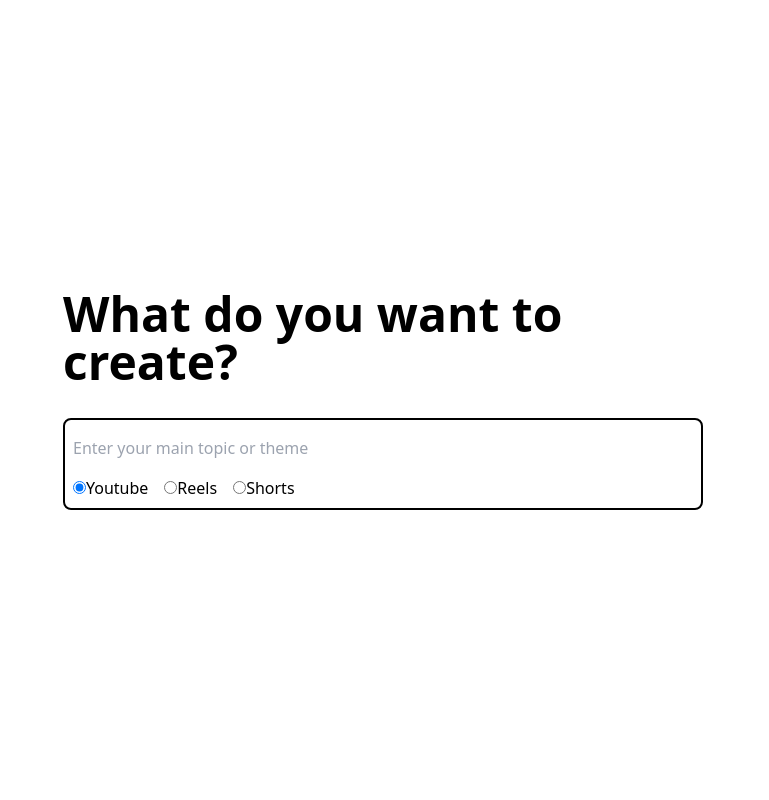
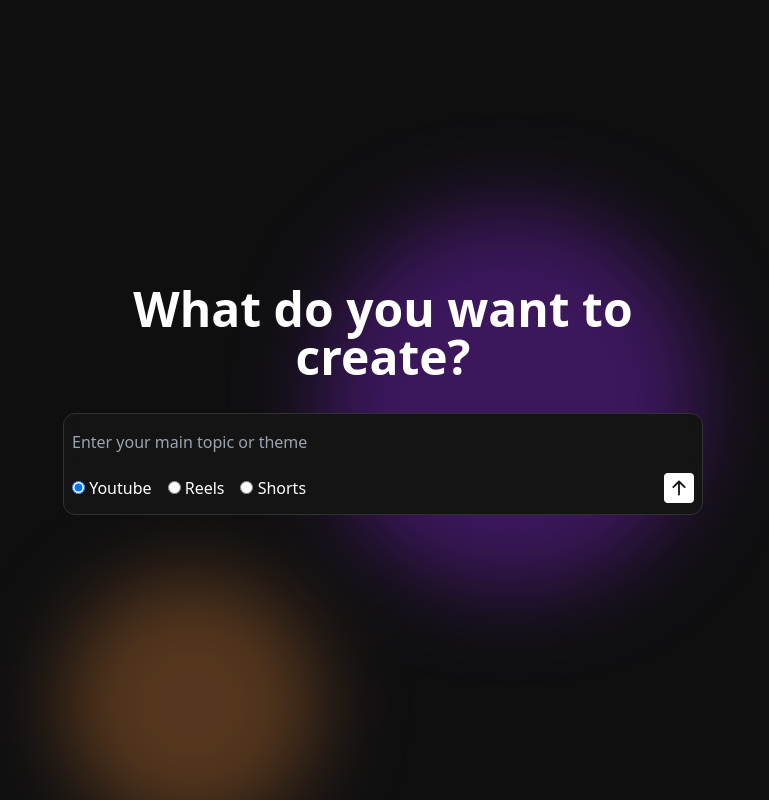
Before and after one commit to rishavd3v/vidcraft, a React (Vite) app in the folder frontend/: page / in a window 1280 px wide. Both pictures are taken after a click on the button "Start Generating". Shown: the whole page, without its empty margins (257-1026 px from the left). Built offline with nearby package versions, Linux system fonts and the light colour scheme.

Commit message:
added generate page

```diff
--- a/frontend/src/App.css
+++ b/frontend/src/App.css
@@ -0,0 +1,4 @@
+*{
+    padding: 0;
+    margin: 0;
+}
--- a/frontend/src/App.jsx
+++ b/frontend/src/App.jsx
@@ -1,7 +1,7 @@
 import { useState } from 'react'
 import './App.css'
-import LandingPage from './pages/landing'
-import Main from './pages/main'
+import LandingPage from './pages/landing/landing'
+import Main from './pages/main/generate'
 import {BrowserRouter as Router, Routes, Route} from 'react-router-dom'
 
 function App() {
--- a/frontend/src/components/ui/button.jsx
+++ b/frontend/src/components/ui/button.jsx
@@ -1,7 +1,7 @@
 export default function Button({className,text,onclick}){
     return (
         <>
-            <button className={`${className} bg-accent text-white font-medium py-2 px-4 rounded-md z-10`} onClick={onclick}>{text}</button>
+            <button className={`${className} font-medium py-2 px-4 rounded-md z-10`} onClick={onclick}>{text}</button>
         </>
     )
 }
--- /dev/null
+++ b/frontend/src/components/ui/inputBar.jsx
@@ -0,0 +1,45 @@
+import { useState } from "react";
+
+export default function Input() {
+  const [userInput, setUserInput] = useState("");
+  function handleUserInput(e) {
+    setUserInput(e.target.value);
+  }
+  function handleGenerate() {
+    //generate content here
+  }
+  return (
+    <div className="flex flex-col gap-2 border border-[#313131] bg-[#141415] p-2 rounded-xl w-full">
+      <input
+        className="w-full py-2 rounded-md outline-none bg-[#141415]"
+        type="text"
+        placeholder="Enter your main topic or theme"
+        onChange={handleUserInput}
+      />
+      <div className="flex items-center justify-between">
+        <div className="flex gap-4 items-center justify-center">
+          <div>
+            <input
+              type="radio"
+              name="content-type"
+              value="youtube"
+              defaultChecked
+            />{" "}
+            Youtube
+          </div>
+          <div>
+            <input type="radio" name="content-type" value="reels" /> Reels
+          </div>
+          <div>
+            <input type="radio" name="content-type" value="tiktok" /> Shorts
+          </div>
+        </div>
+        <div>
+          <button onClick={handleGenerate} disabled={!userInput}>
+            <i class={"bi bi-arrow-up-square-fill text-3xl"}></i>
+          </button>
+        </div>
+      </div>
+    </div>
+  );
+}
--- /dev/null
+++ b/frontend/src/pages/landing/landing.css
@@ -0,0 +1,10 @@
+.fade-in {
+  opacity: 0;
+  transform: translateY(20px);
+  transition: opacity 0.6s ease-out, transform 0.6s ease-out;
+}
+
+.fade-in.visible {
+  opacity: 1;
+  transform: translateY(0);
+}
--- a/frontend/src/pages/landing.jsx
+++ b/frontend/src/pages/landing/landing.jsx
@@ -1,13 +1,45 @@
 import { useNavigate } from "react-router-dom";
-import Button from "../components/ui/button";
-import Footer from "../components/ui/footer";
-import Navbar from "../components/ui/navbar";
+import Button from "../../components/ui/button";
+import Footer from "../../components/ui/footer";
+import Navbar from "../../components/ui/navbar";
+import './landing.css';
+import { useEffect, useRef } from "react";
 
 export default function LandingPage() {
   const navigate = useNavigate();
-  function navigateToMain(){
+  const fadeInRef = useRef([]);
+
+  function navigateToMain() {
     navigate("/main");
   }
+
+  useEffect(() => {
+    const observer = new IntersectionObserver(
+      (entries) => {
+        entries.forEach((entry) => {
+          if (entry.isIntersecting) {
+            entry.target.classList.add("visible");
+          }
+        });
+      },
+      { threshold: 0.4 }
+    );
+
+    fadeInRef.current.forEach((el) => {
+      if (el) {
+        observer.observe(el);
+      }
+    });
+
+    return () => {
+      fadeInRef.current.forEach((el) => {
+        if (el) {
+          observer.unobserve(el);
+        }
+      });
+    };
+  }, []);
+
   return (
     <>
       <Navbar />
@@ -34,15 +66,15 @@ export default function LandingPage() {
           </h2>
         </div>
         <div className="flex gap-3">
-          <Button className="" text="Start Generating" onclick={navigateToMain}></Button>
+          <Button className="bg-accent text-white" text="Start Generating" onclick={navigateToMain}></Button>
           <Button
-            className="bg-white text-purple-700 border-2 border-accent"
+            className="bg-white text-accent border-2 border-accent"
             text={"Learn More"}
           ></Button>
         </div>
       </header>
 
-      <div className="flex flex-col justify-center items-center gap-10 mt-20">
+      <div className="flex flex-col justify-center items-center gap-10 mt-20 fade-in" ref={(el) => (fadeInRef.current[0] = el)}>
         <div>
           <h2 className="text-accent text-5xl font-bold">Key Features</h2>
         </div>
@@ -81,7 +113,7 @@ export default function LandingPage() {
         </div>
       </div>
 
-      <div className="bg-purple-100 flex flex-col justify-center gap-10 items-center w-full p-10 py-32 mt-32">
+      <div className="bg-purple-100 flex flex-col justify-center gap-10 items-center w-full p-10 py-32 mt-32 fade-in" ref={(el) => (fadeInRef.current[1] = el)}>
         <div>
           <h2 className="text-accent text-5xl font-bold">How It Works</h2>
         </div>
@@ -123,7 +155,7 @@ export default function LandingPage() {
       </div>
 
 
-      <div className="flex flex-col justify-center items-center gap-10 mt-32">
+      <div className="flex flex-col justify-center items-center gap-10 mt-32 fade-in" ref={(el) => (fadeInRef.current[2] = el)}>
         <div>
           <h2 className="text-accent text-5xl font-bold">Simple Pricing</h2>
         </div>
--- a/frontend/src/pages/main.jsx
+++ /dev/null
@@ -1,21 +0,0 @@
-export default function Main(){
-    return (
-        <>
-        <div className="flex justify-center items-center w-screen h-screen">
-            <div className="flex flex-col items-center justify-center gap-8 w-1/2">
-                <div>
-                    <h3 className="text-black text-5xl font-bold">What do you want to create?</h3>
-                </div>
-                <div className="flex flex-col gap-2 border-2 border-black px-2 py-2 rounded-lg w-full">
-                    <input className="w-full py-2 rounded-md outline-none" type="text" placeholder="Enter your main topic or theme"/>
-                    <div className="flex gap-4">
-                        <div><input type="radio" name="type" value="youtube" defaultChecked/>Youtube</div>
-                        <div><input type="radio" name="type" value="reels" />Reels</div>
-                        <div><input type="radio" name="type" value="tiktok" />Shorts</div>
-                    </div>
-                </div>
-            </div>
-        </div>
-    </>
-    )
-}
--- /dev/null
+++ b/frontend/src/pages/main/generate.css
@@ -0,0 +1,13 @@
+.generate{
+    background-color: #0F0F10;
+}
+.glow-1{
+    position: relative;
+    left: 36rem;
+    top: 13rem;
+}
+.glow-2{
+    position: relative;
+    left: 20rem;
+    top: 12rem;
+}
--- /dev/null
+++ b/frontend/src/pages/main/generate.jsx
@@ -0,0 +1,23 @@
+import { useState } from "react";
+import Button from "../../components/ui/button";
+import './generate.css';
+import Input from "../../components/ui/inputBar";
+
+export default function Generate(){
+    return (
+        <>
+        <div className="generate flex justify-center items-center w-screen h-screen">
+        <div className="absolute inset-0 overflow-hidden z-10">
+          <div className="glow-1 left-96 w-96 h-96 bg-purple-700 rounded-full mix-blend-multiply filter blur-2xl opacity-40 animate-blob"></div>
+          <div className="glow-2 w-64 h-64 bg-orange-400 rounded-full mix-blend-multiply filter blur-2xl opacity-30 animate-blob"></div>
+        </div>
+            <div className="text-white flex flex-col items-center justify-center text-center gap-8 w-1/2 z-10">
+                <div>
+                    <h3 className="text-5xl font-bold">What do you want to create?</h3>
+                </div>
+                <Input/>
+            </div>
+        </div>
+    </>
+    )
+}
```
